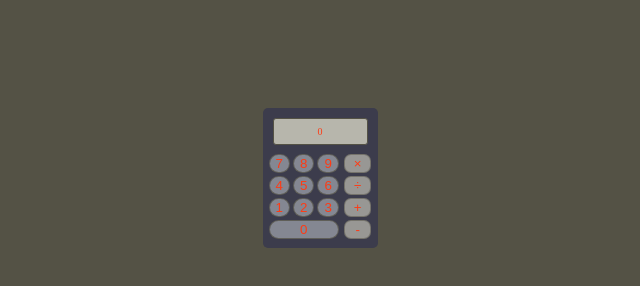
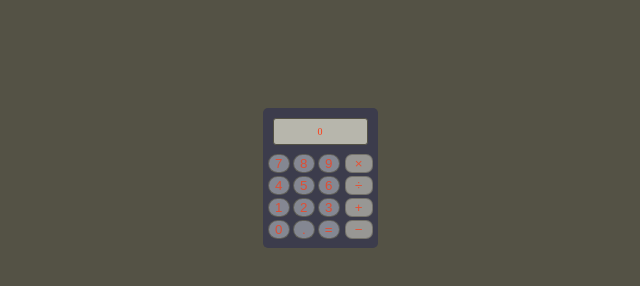
Before and after one commit to TheDS1337/odin-calculator, a plain HTML site: page index.html in a window 1280 px wide. Shown: the full height of the page, 320-960 px from the left. Drawn offline with Linux system fonts and the light colour scheme.

Commit message:
Add equal button (how could I forget this?), mirror css changes

```diff
--- a/index.html
+++ b/index.html
@@ -17,32 +17,25 @@
 
             <div id="buttons">
                 <div id="numbers">
-                    <div class="numbers-trium">
                     <button id="7" class="number">7</button>
                     <button id="8" class="number">8</button>
                     <button id="9" class="number">9</button>
-                    </div>
-
-                    <div class="numbers-trium">
                     <button id="4" class="number">4</button>
                     <button id="5" class="number">5</button>
                     <button id="6" class="number">6</button>
-                    </div>
-
-                    <div class="numbers-trium">
                     <button id="1" class="number">1</button>
                     <button id="2" class="number">2</button>
                     <button id="3" class="number">3</button>
-                    </div>
-
                     <button id="0" class="number">0</button>
+                    <button id="." class="number">.</button>
+                    <button id="=" class="number">=</button>
                 </div>
 
                 <div id="operations">
                     <button class="operation">&times;</button>
                     <button class="operation">&divide;</button>
-                    <button class="operation">+</button>
-                    <button class="operation">-</button>
+                    <button class="operation">&plus;</button>
+                    <button class="operation">&minus;</button>
                 </div>
             </div>
         </div>
--- a/style.css
+++ b/style.css
@@ -6,6 +6,7 @@ body {
     flex-direction: column;
     justify-content: center;
     align-items: center;
+    text-align: center;
 }
 
     #calculator {
@@ -28,7 +29,6 @@ body {
             border: 1px solid #545245;
             border-radius: 3px;
             font-size: 10px;
-            text-align: center;
             vertical-align: middle;
             line-height: 25px;
             caret-color: transparent;
@@ -45,27 +45,25 @@ body {
 
             #numbers {
                 display: flex;
-                flex-direction: column;
+                flex-wrap: wrap;
                 justify-content: center;
-                gap: 3px;
-            }
-
-                .numbers-trium {
-                    display: flex;
-                    justify-content: center;
+                align-items: center;
                 gap: 3px;
             }
 
                 .number {
-                        color: #FE3B15;
+                    width: 22px;
+                    color: #FE3B15BF;
                     background-color: #9DA1AABF;
                     border: 1px solid #545245BF;
                     border-radius: 10px;
                     caret-color: transparent;
-                        transition-duration: 0.5s;
+                    transition-duration: 0.125s;
                 }
 
                 .number:hover {
+                    font-weight: bolder;
+                    color: #FE3B15;
                     background-color: #9DA1AA;
                 }
 
@@ -77,14 +75,16 @@ body {
             }
                 .operation {
                     width: 27.5px;
-                    color: #FE3B15;
+                    color: #FE3B15BF;
                     background-color: #B7B6ACBF;
                     border: 1px solid #54524580;
                     border-radius: 7px;
                     caret-color: transparent;
-                    transition-duration: 0.5s;
+                    transition-duration: 0.125s;
                 }
 
                 .operation:hover {
+                    font-weight: bolder;
+                    color: #FE3B15;
                     background-color: #B7B6AC;
                 }
```
Lines whose indentation alone changed are shown as unchanged.
